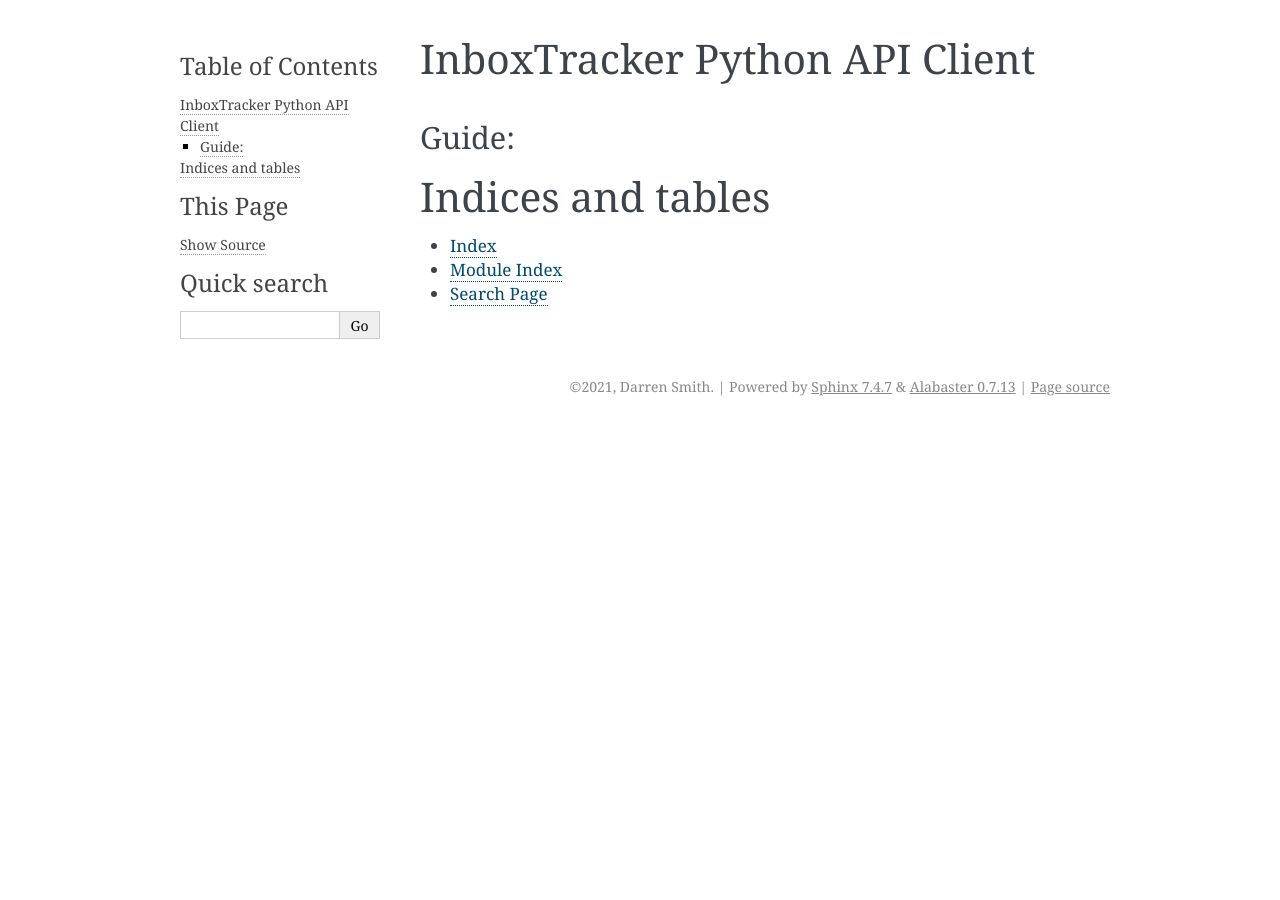
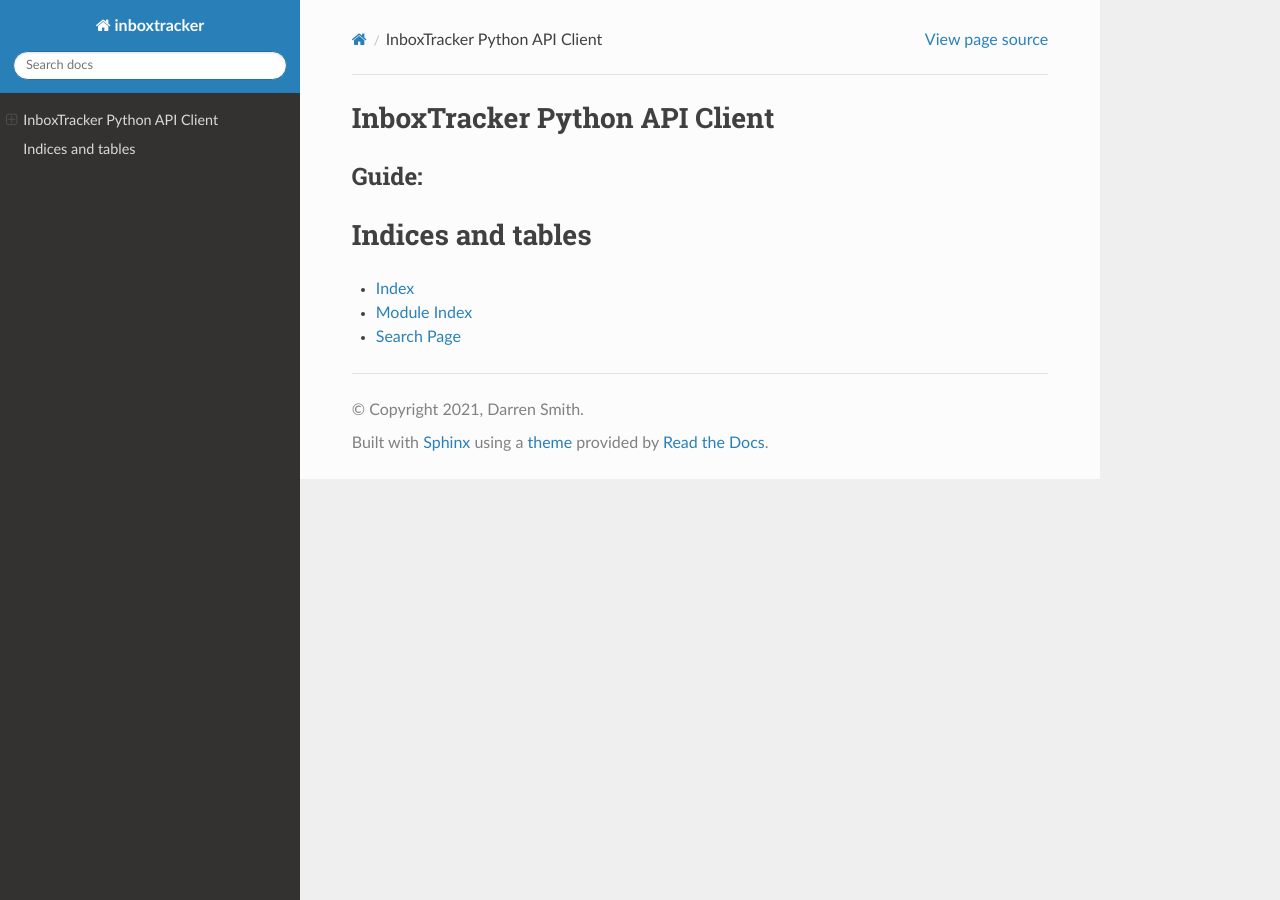
Before and after one commit to darrensmith223/InboxTracker, a Sphinx documentation site: the page built from docs/source/index.rst, in a window 1280 px wide. Built offline with Sphinx 7.4.7 and the Read the Docs theme 2.0.0, drawn with Linux system fonts in a browser that asks for light colours.

Commit message:
Create docs

```diff
--- a/docs/source/conf.py
+++ b/docs/source/conf.py
@@ -47,7 +47,7 @@
 # The theme to use for HTML and HTML Help pages.  See the documentation for
 # a list of builtin themes.
 #
-html_theme = 'alabaster'
+html_theme = 'sphinx_rtd_theme'
 
 # Add any paths that contain custom static files (such as style sheets) here,
 # relative to this directory. They are copied after the builtin static files,
--- a/docs/source/index.rst
+++ b/docs/source/index.rst
@@ -7,11 +7,11 @@
 ========================================
 
 Guide:
-^^^^^
+^^^^^^
 
 .. toctree::
    :maxdepth: 2
-   :caption:
+   :caption: Contents
 
 
 
```
Also changed, not shown: docs/test.txt (deleted).
